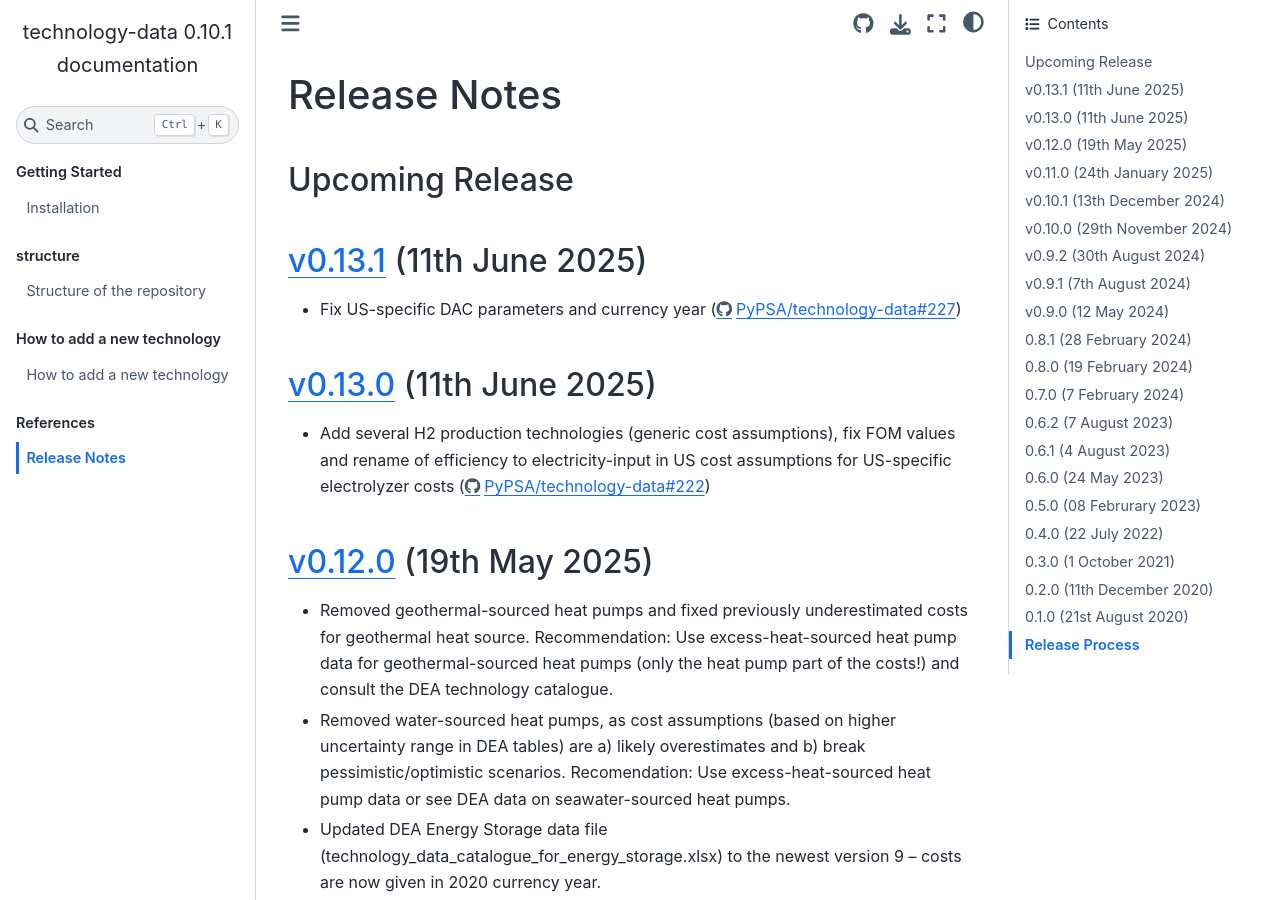
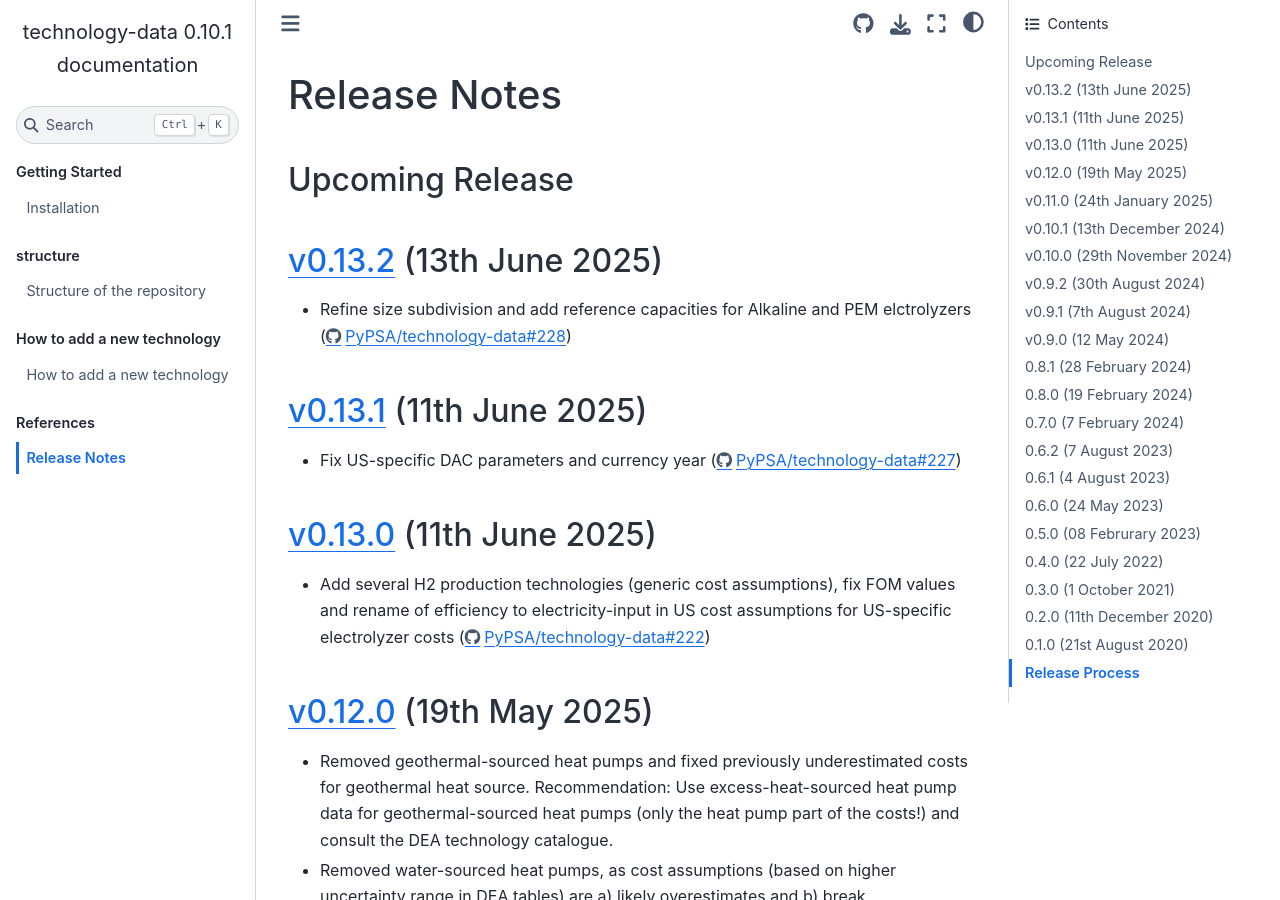
Before and after one commit to PyPSA/technology-data, a Sphinx documentation site: the page built from docs/release_notes.rst, in a window 1280 px wide and 900 px high. Built offline with Sphinx 7.4.7 and the Sphinx Book theme 1.1.4, drawn with Linux system fonts in a browser that asks for light colours.

Commit message:
Rename electrolyzer technologies to reflect sizing (#228)
* change US Alkaline electrolyzer in Alkaline electrolyzer large size

* update release notes

* correct release version

* refine size subdivision for alkaline and PEM and revise release notes

```diff
--- a/docs/release_notes.rst
+++ b/docs/release_notes.rst
@@ -15,6 +15,11 @@
 
 ..   The features listed below are not released yet, but will be part of the next release!
 ..   To use the features already you have to use the ``master`` branch.
+
+`v0.13.2 <https://github.com/PyPSA/technology-data/releases/tag/v0.13.2>`__ (13th June 2025)
+=======================================================================================
+
+* Refine size subdivision and add reference capacities for Alkaline and PEM elctrolyzers (https://github.com/PyPSA/technology-data/pull/228)
 
 `v0.13.1 <https://github.com/PyPSA/technology-data/releases/tag/v0.13.1>`__ (11th June 2025)
 =======================================================================================
```
Also changed, not shown: 16 other files.
